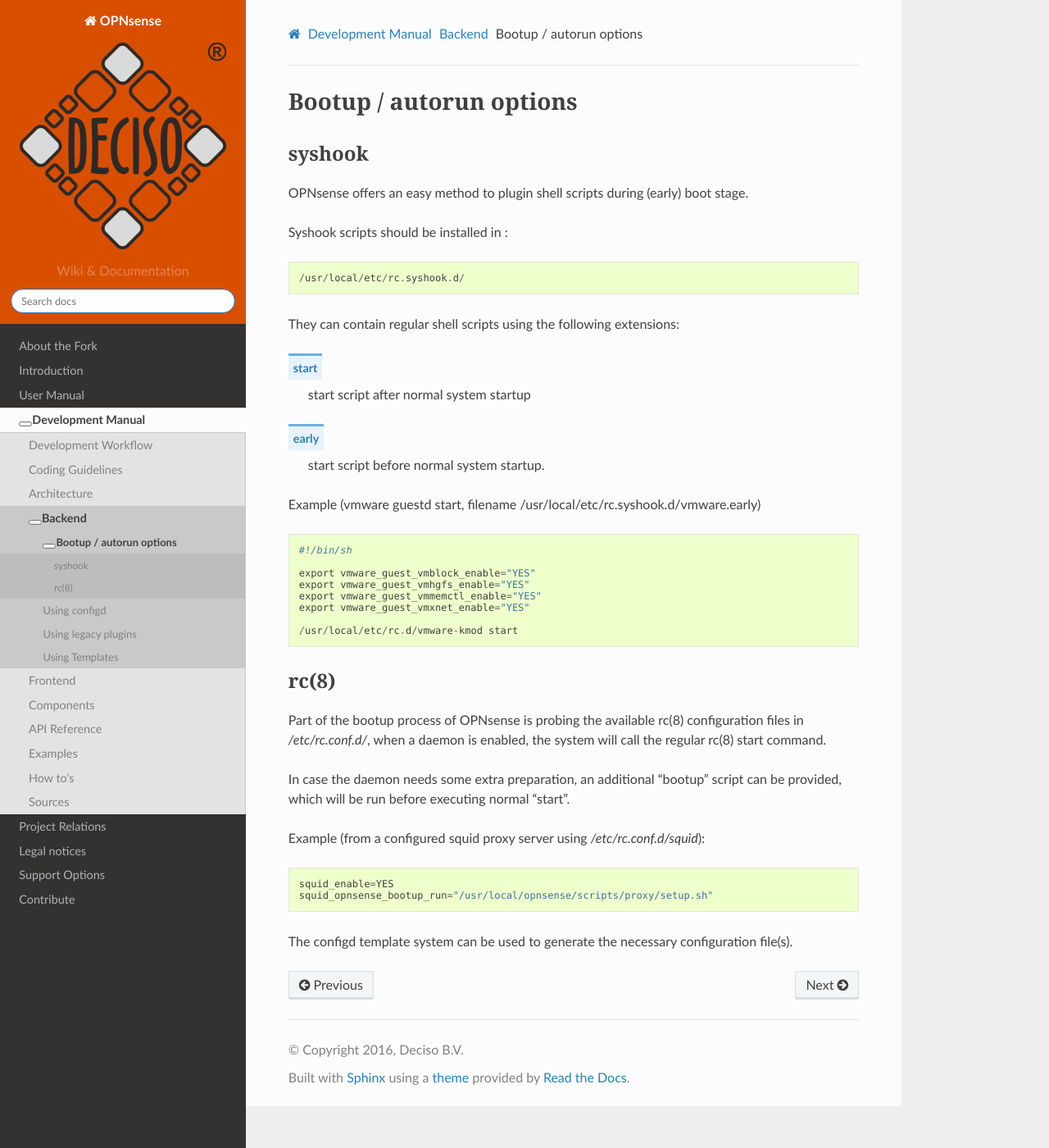
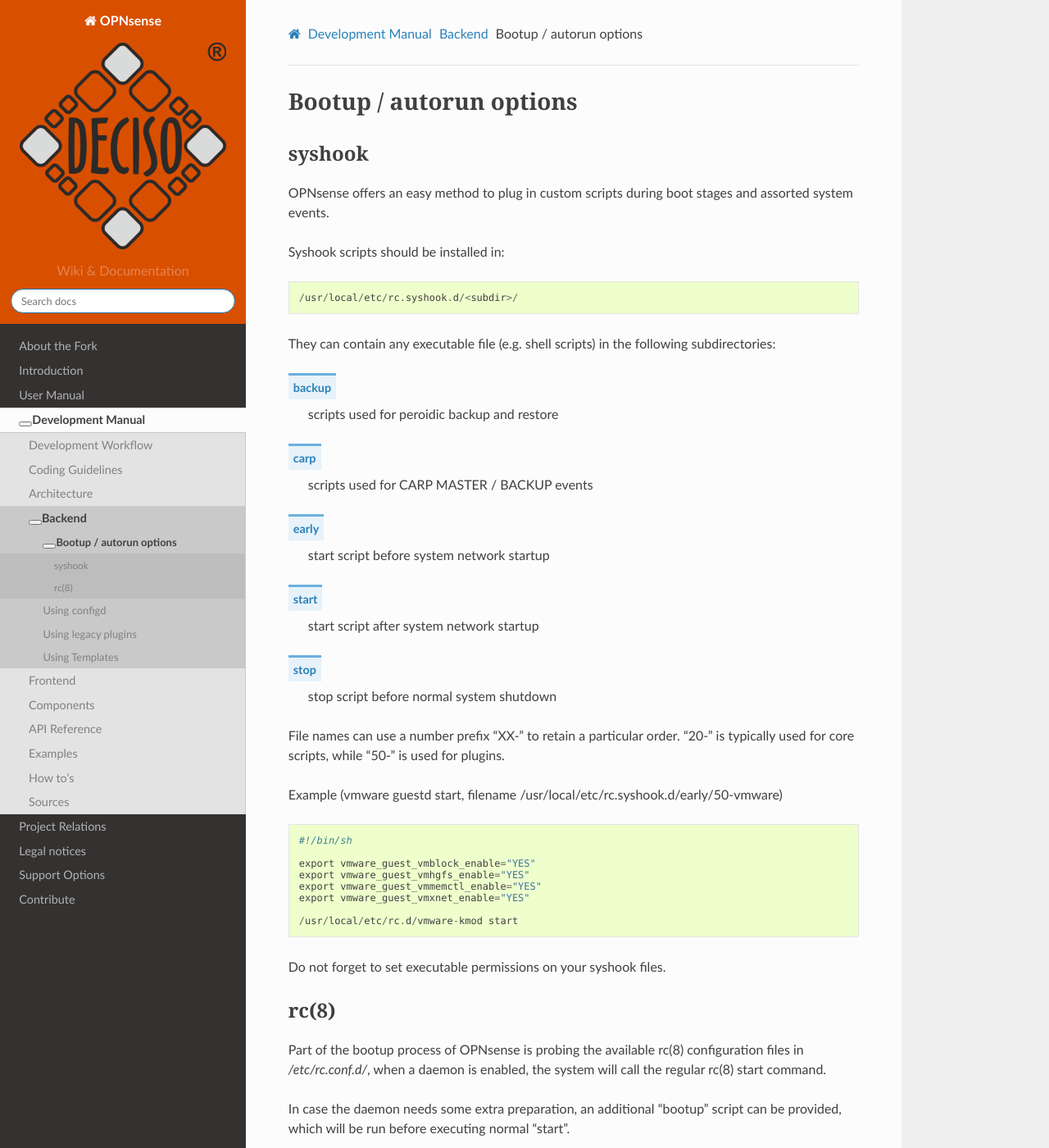
Before and after one commit to opnsense/docs, a Sphinx documentation site: the page built from source/development/backend/autorun.rst, in a window 1280 px wide and 1400 px high. Shown: the whole window at 82% size. Built offline with Sphinx 7.4.7 and the Read the Docs theme 2.0.0, drawn with Linux system fonts in a browser that asks for light colours; nearby versions of some CDN libraries; some web fonts are replaced; library files that are not in the unit come from our copies.

Commit message:
update rc.syshook usage, will change in 18.1.11

```diff
--- a/source/development/backend/autorun.rst
+++ b/source/development/backend/autorun.rst
@@ -6,22 +6,30 @@
 syshook
 -------
 
-OPNsense offers an easy method to plugin shell scripts during (early) boot stage.
+OPNsense offers an easy method to plug in custom scripts during boot stages and assorted system events.
 
-Syshook scripts should be installed in :
+Syshook scripts should be installed in:
 
 ::
 
-    /usr/local/etc/rc.syshook.d/
+    /usr/local/etc/rc.syshook.d/<subdir>/
 
-They can contain regular shell scripts using the following extensions:
+They can contain any executable file (e.g. shell scripts) in the following subdirectories:
 
+- backup
+    - scripts used for peroidic backup and restore
+- carp
+    - scripts used for CARP MASTER / BACKUP events
+- early
+    - start script before system network startup
 - start
-    - start script after normal system startup
-- early
-    - start script before normal system startup.
+    - start script after system network startup
+- stop
+    - stop script before normal system shutdown
 
-Example (vmware guestd start, filename /usr/local/etc/rc.syshook.d/vmware.early)
+File names can use a number prefix "XX-" to retain a particular order.  "20-" is typically used for core scripts, while "50-" is used for plugins.
+
+Example (vmware guestd start, filename /usr/local/etc/rc.syshook.d/early/50-vmware)
 
 ::
 
@@ -34,6 +42,7 @@
 
     /usr/local/etc/rc.d/vmware-kmod start
 
+Do not forget to set executable permissions on your syshook files.
 
 -----
 rc(8)
```
